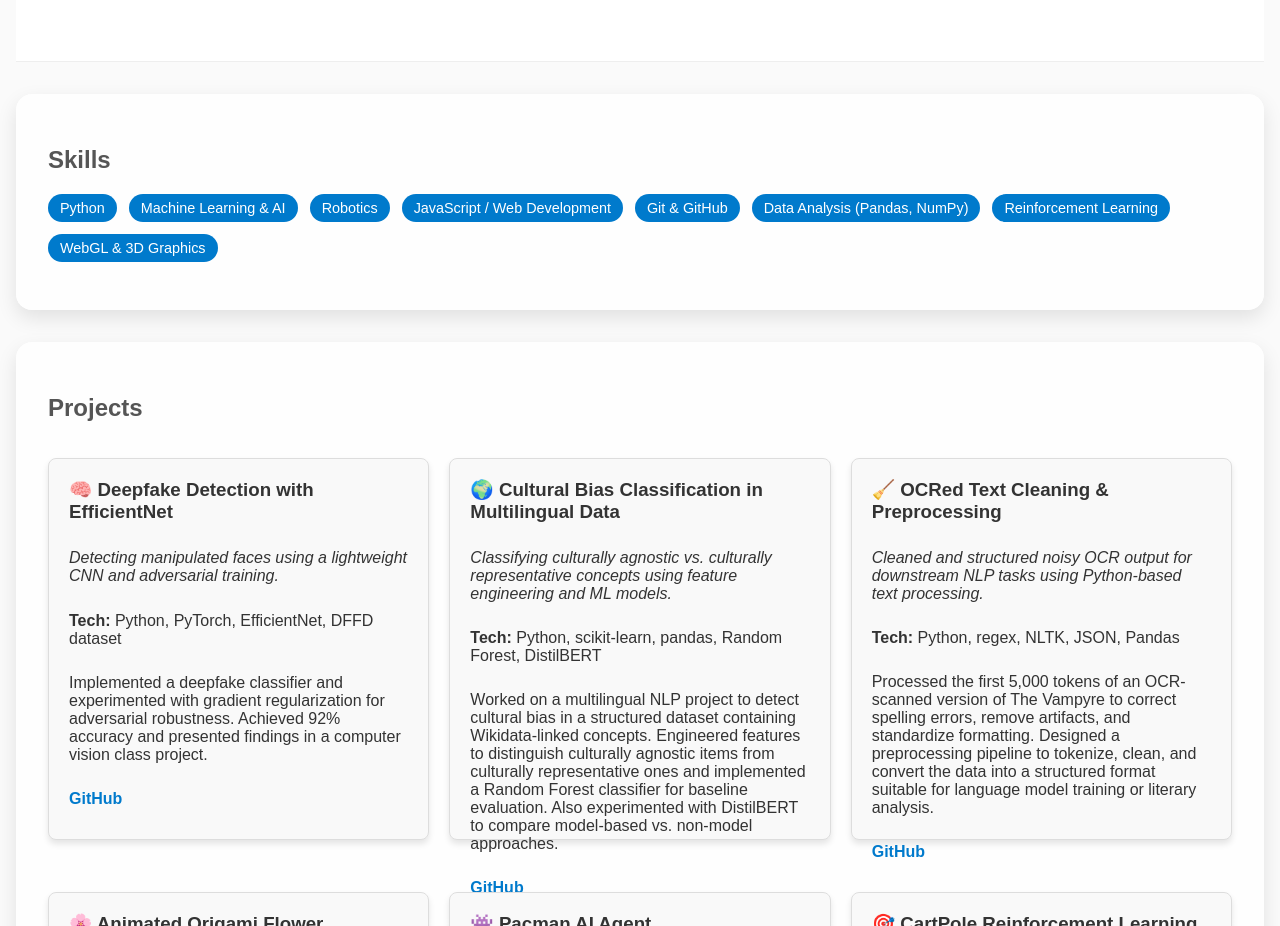
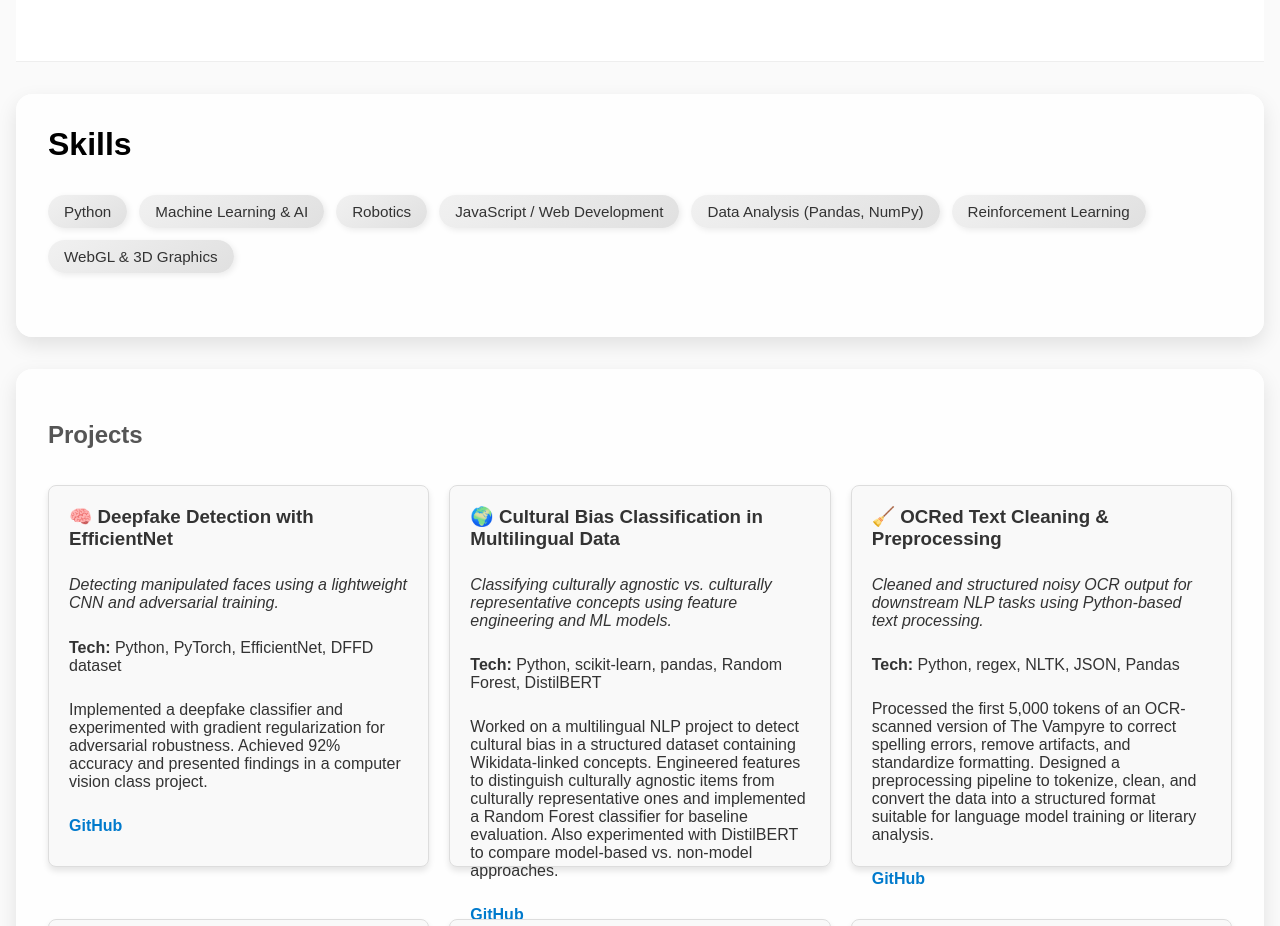
Before and after one commit to lizatskhe/portfolio, a plain HTML site: page index.html in a window 1280 px wide. Shown: the part 1841-2767 px from the top of the page. Drawn offline with Linux system fonts and the light colour scheme; a web font is replaced by a local one.

Commit message:
skills refined

```diff
--- a/index.html
+++ b/index.html
@@ -101,19 +101,20 @@
 
 
 
-    <section id="skills" class="section-block">
-      <h2>Skills</h2>
+    <section id="skills" class="section-block full-width-block">
+      <div class="section-header">Skills</div>
       <ul class="skills-list">
         <li>Python</li>
         <li>Machine Learning & AI</li>
         <li>Robotics</li>
         <li>JavaScript / Web Development</li>
-        <li>Git & GitHub</li>
+        <!-- <li>Git & GitHub</li> -->
         <li>Data Analysis (Pandas, NumPy)</li>
         <li>Reinforcement Learning</li>
         <li>WebGL & 3D Graphics</li>
       </ul>
     </section>
+
 
 
 
--- a/style.css
+++ b/style.css
@@ -331,3 +331,37 @@ ul {
   color: #444;
   line-height: 1.6;
 }
+
+.skills-list {
+  display: flex;
+  flex-wrap: wrap;
+  gap: 0.75rem;
+  padding: 1rem 0;
+  list-style: none;
+}
+
+.skills-list li {
+  background: linear-gradient(145deg, #f1f1f1, #e0e0e0);
+  padding: 0.5rem 1rem;
+  border-radius: 999px;
+  font-size: 0.95rem;
+  color: #333;
+  transition: all 0.3s ease;
+  box-shadow: 2px 2px 6px rgba(0, 0, 0, 0.08);
+  cursor: default;
+}
+
+.skills-list li:hover {
+  transform: scale(1.05);
+  background: #111;
+  color: #fff;
+  box-shadow: 0 0 12px rgba(0, 0, 0, 0.15);
+}
+
+.section-header {
+  font-size: 2rem;
+  font-weight: 700;
+  color: #000000;
+  margin-bottom: 1rem;
+  text-align: left;
+}
```
